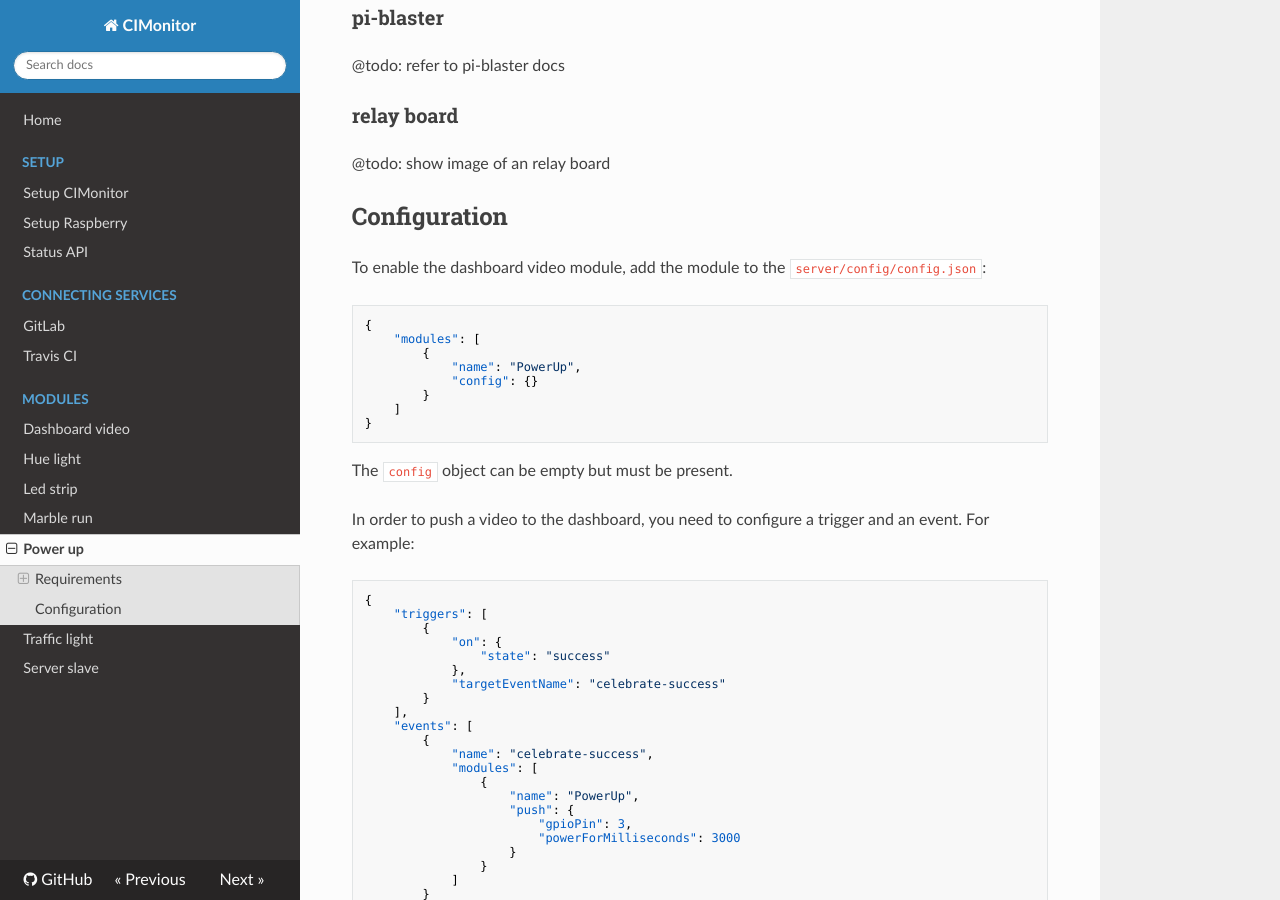
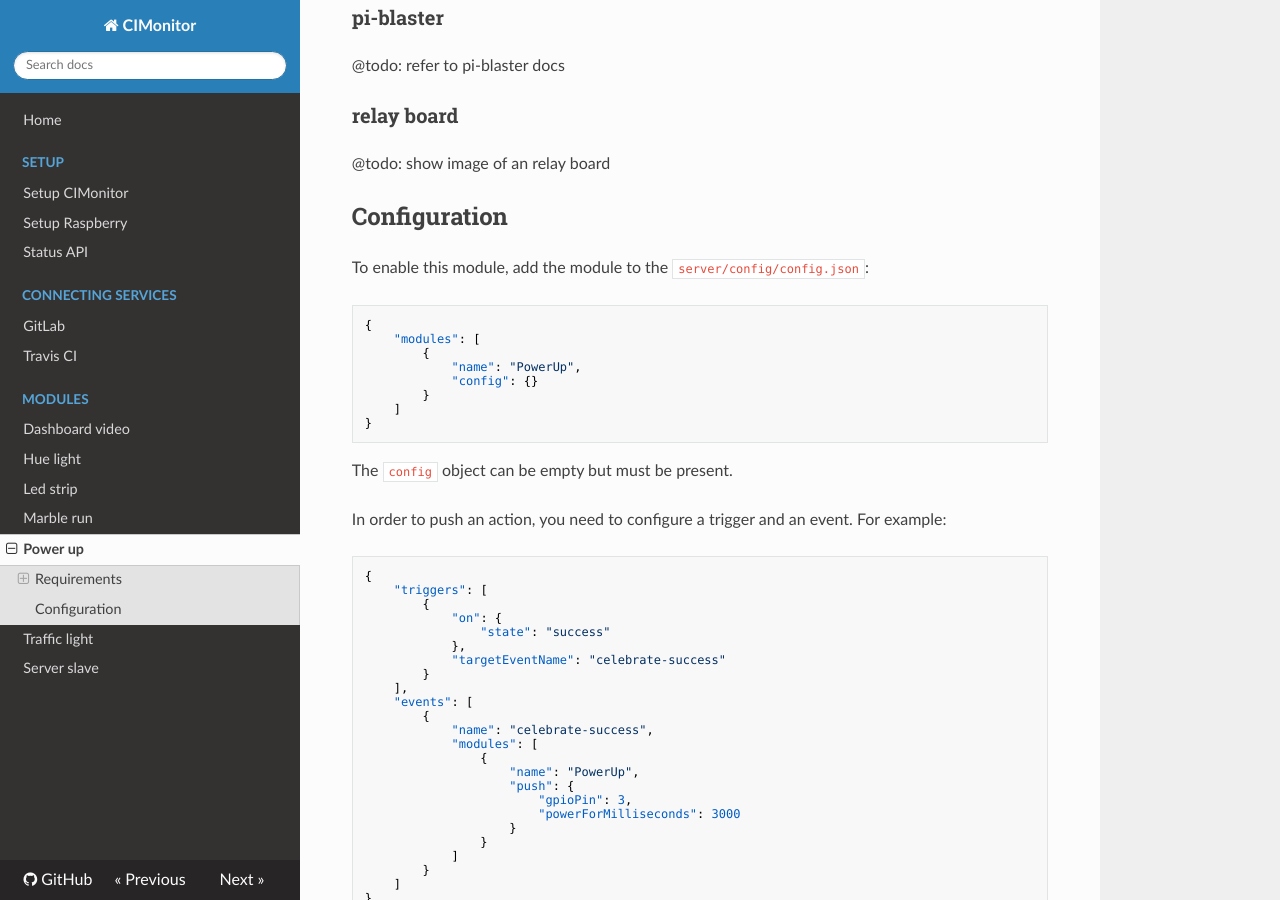
Before and after one commit to FuturePortal/CIMonitor, an MkDocs documentation site: the page built from docs/modules/power-up.md, in a window 1280 px wide and 900 px high, scrolled down 480 px. Built offline with MkDocs 1.6.1, drawn with Linux system fonts in a browser that asks for light colours; nearby versions of some CDN libraries.

Commit message:
No I did not copy paste

````diff
--- a/docs/modules/power-up.md
+++ b/docs/modules/power-up.md
@@ -23,7 +23,7 @@
 
 ## Configuration
 
-To enable the dashboard video module, add the module to the `server/config/config.json`:
+To enable this module, add the module to the `server/config/config.json`:
 
 ```json
 {
@@ -38,7 +38,7 @@
 
 The `config` object can be empty but must be present.
 
-In order to push a video to the dashboard, you need to configure a trigger and an event. For example:
+In order to push an action, you need to configure a trigger and an event. For example:
 
 ```json
 {
````
Also changed, not shown: docs/modules/dashboard-video.md (+1 -1 lines), docs/modules/hue-light.md (+1 -1 lines), docs/modules/led-strip.md (+1 -1 lines), docs/modules/marble-run.md (+2 -2 lines), docs/modules/traffic-light.md (+1 -1 lines).
